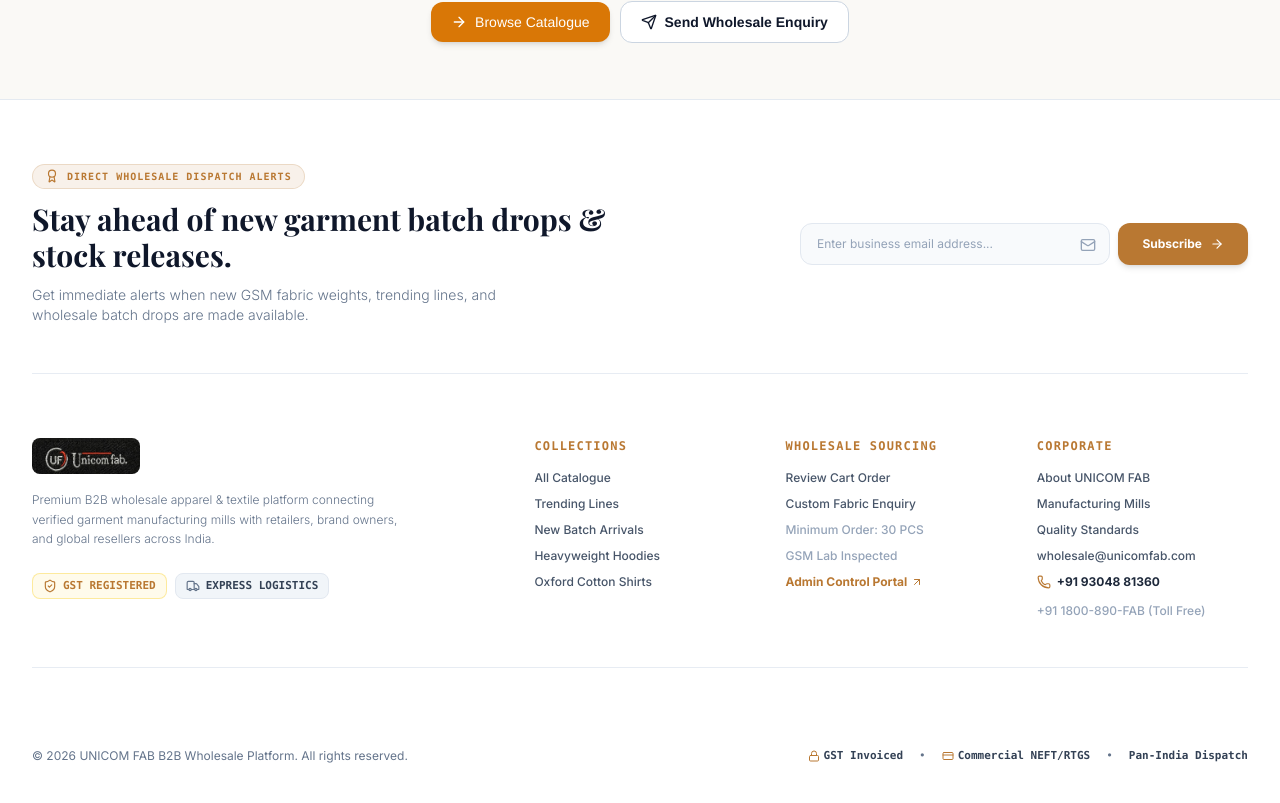
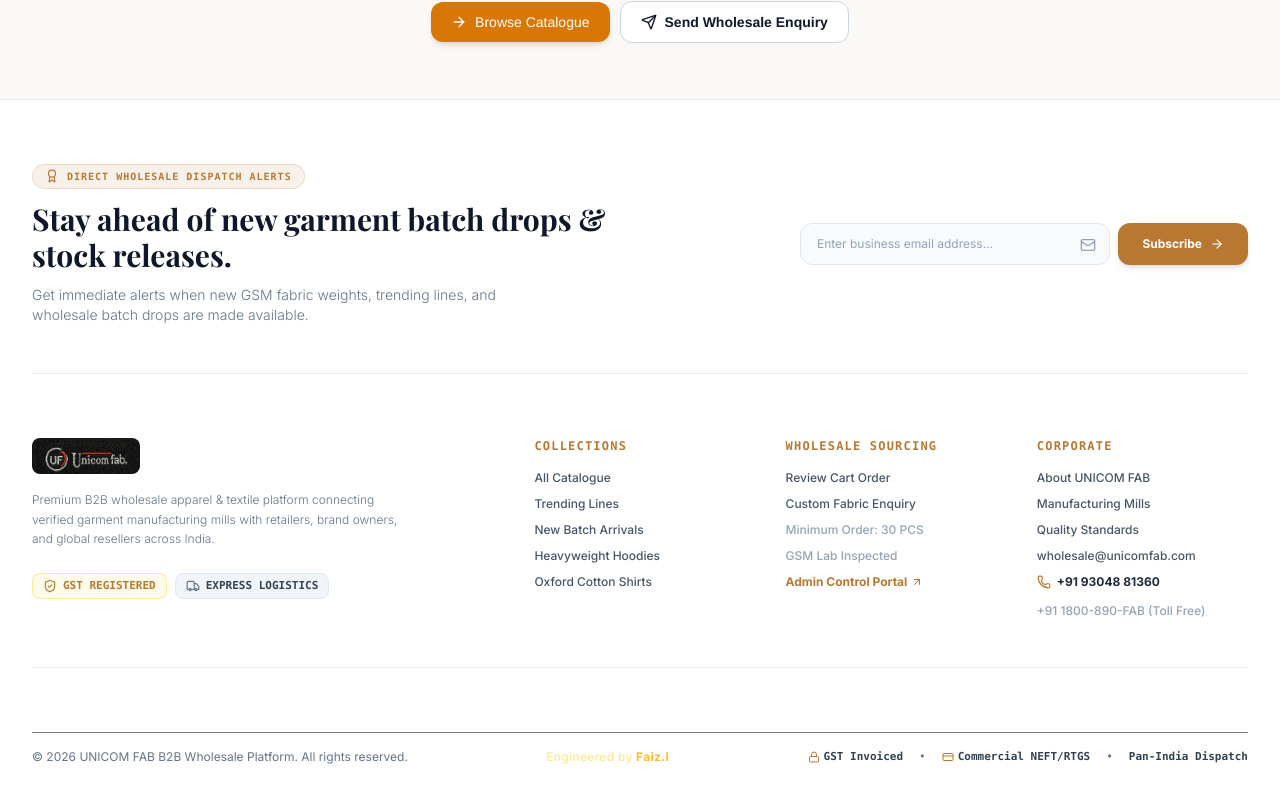
Before and after one commit to IsacSmile/unicom-fab, a React (Vite) app: page / in a window 1280 px wide. Shown: the part 3450-4253 px from the top of the page. Built offline with nearby package versions, Linux system fonts and the light colour scheme; no server answers; a web font is replaced by a local one.

Commit message:
feat: add Engineered by Faiz.I credit link in footer bottom bar

```diff
--- a/src/components/layout/Footer.jsx
+++ b/src/components/layout/Footer.jsx
@@ -197,11 +197,24 @@
         </div>
 
         {/* Bottom Bar */}
-        <div className="flex flex-col sm:flex-row items-center justify-between text-xs text-slate-500 gap-4 pt-4">
+        <div className="flex flex-col md:flex-row items-center justify-between text-xs text-slate-500 gap-4 pt-4 border-t border-slate-800/60 mt-4">
           <p>© {new Date().getFullYear()} UNICOM FAB B2B Wholesale Platform. All rights reserved.</p>
 
+          {/* Developer Credit */}
+          <p className="text-xs text-amber-200/90 font-medium tracking-wide">
+            Engineered by{' '}
+            <a
+              href="https://www.instagram.com/faiz_imam__"
+              target="_blank"
+              rel="noopener noreferrer"
+              className="font-bold text-amber-400 hover:text-amber-300 transition-colors hover:underline"
+            >
+              Faiz.I
+            </a>
+          </p>
+
           {/* Payment / Commercial Badges */}
-          <div className="flex items-center gap-4 text-[11px] font-mono text-slate-500">
+          <div className="flex items-center gap-3 sm:gap-4 text-[11px] font-mono text-slate-500 flex-wrap justify-center">
             <span className="flex items-center gap-1 font-semibold text-slate-700">
               <Lock className="w-3 h-3 text-[#B97832]" /> GST Invoiced
             </span>
```
